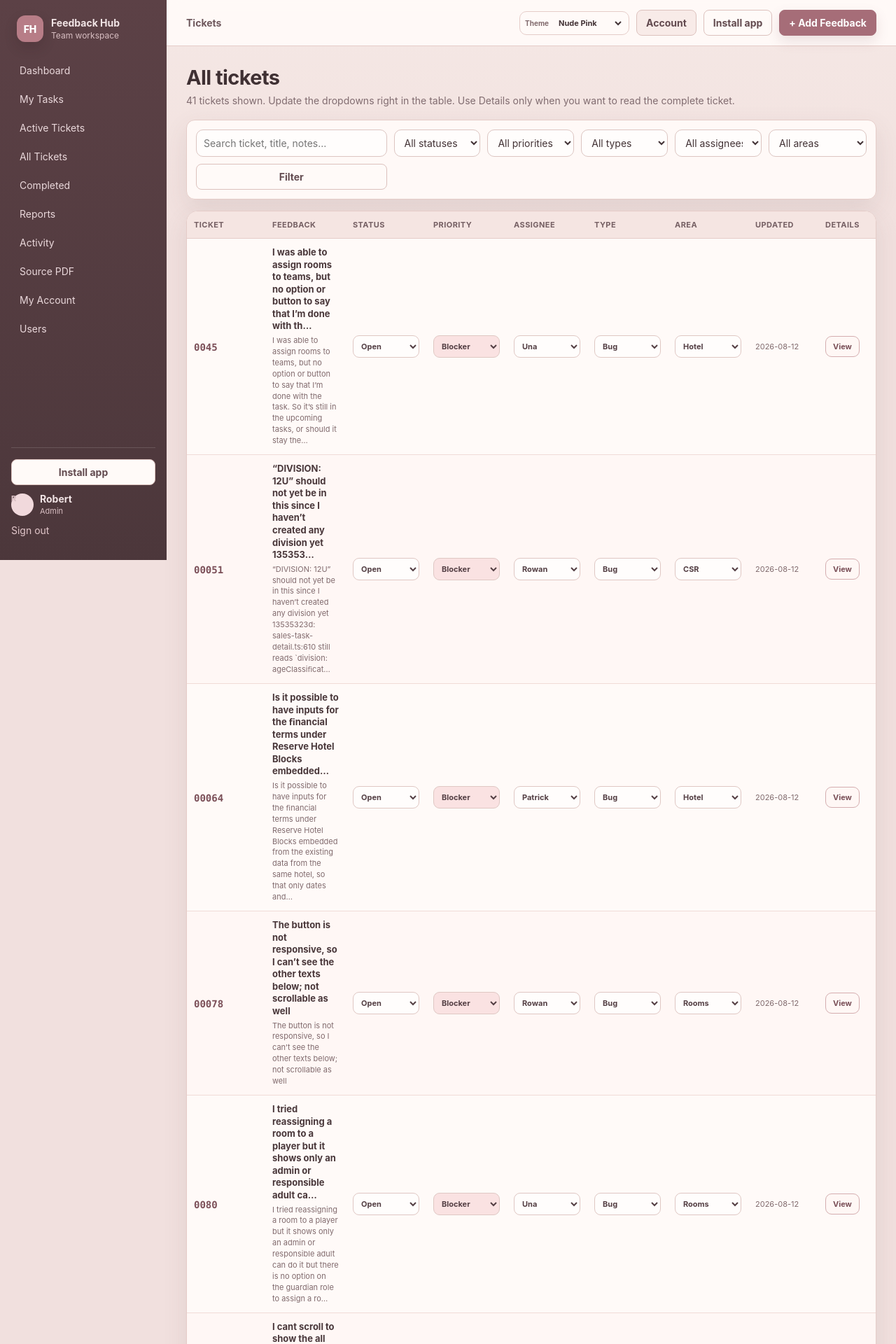
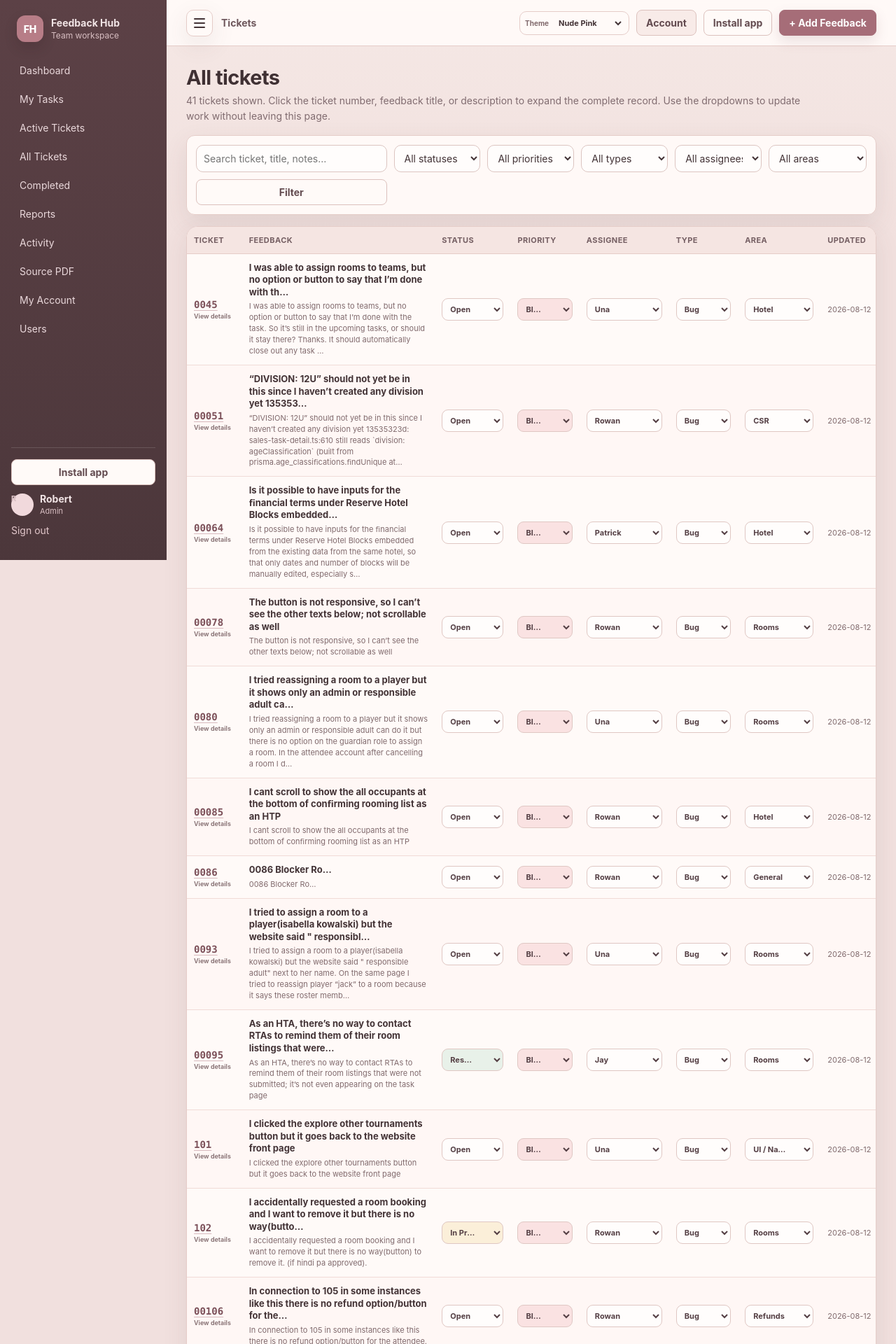
Before and after one commit to antsuantsu23-cyber/iht, a FastAPI app: page /tickets in a window 1280 px wide. Shown: the top 1920 px of the page at 70% size. Run offline with FastAPI, Linux system fonts and the light colour scheme; a user stored in the database is signed in; data comes from the database, SQL or seed files in the repository; tables that the repository leaves empty hold one stand-in row (values such as "Sample post").

Commit message:
Add files via upload

```diff
--- a/templates/base.html
+++ b/templates/base.html
@@ -17,19 +17,19 @@
 <body data-theme="{{ user.theme if user and user.theme else 'pink' }}" data-csrf="{{ csrf_token if user else '' }}">
 {% if user %}
 <div class="app-shell">
-  <aside class="sidebar">
-    <div class="brand"><div class="brand-mark">FH</div><div><strong>Feedback Hub</strong><span>Team workspace</span></div></div>
+  <aside class="sidebar" id="app-sidebar">
+    <div class="brand"><div class="brand-mark">FH</div><div class="sidebar-label"><strong>Feedback Hub</strong><span>Team workspace</span></div></div>
     <nav>
-      <a href="/" class="nav-link">Dashboard</a>
-      <a href="/tickets?view=mine" class="nav-link">My Tasks</a>
-      <a href="/tickets?view=active" class="nav-link">Active Tickets</a>
-      <a href="/tickets" class="nav-link">All Tickets</a>
-      <a href="/tickets?view=completed" class="nav-link">Completed</a>
-      <a href="/reports" class="nav-link">Reports</a>
-      <a href="/activity" class="nav-link">Activity</a>
-      <a href="/source" target="_blank" class="nav-link">Source PDF</a>
-      <a href="/account" class="nav-link">My Account</a>
-      {% if can_manage %}<a href="/users" class="nav-link">Users</a>{% endif %}
+      <a href="/" class="nav-link"><span>Dashboard</span></a>
+      <a href="/tickets?view=mine" class="nav-link"><span>My Tasks</span></a>
+      <a href="/tickets?view=active" class="nav-link"><span>Active Tickets</span></a>
+      <a href="/tickets" class="nav-link"><span>All Tickets</span></a>
+      <a href="/tickets?view=completed" class="nav-link"><span>Completed</span></a>
+      <a href="/reports" class="nav-link"><span>Reports</span></a>
+      <a href="/activity" class="nav-link"><span>Activity</span></a>
+      <a href="/source" target="_blank" class="nav-link"><span>Source PDF</span></a>
+      <a href="/account" class="nav-link"><span>My Account</span></a>
+      {% if can_manage %}<a href="/users" class="nav-link"><span>Users</span></a>{% endif %}
     </nav>
     <div class="sidebar-bottom">
       <button id="install-app" class="button install-button" type="button" hidden>Install app</button>
@@ -39,7 +39,7 @@
   </aside>
   <main class="main">
     <header class="topbar">
-      <div>{% block eyebrow %}Team Feedback Hub{% endblock %}</div>
+      <div class="topbar-left"><button id="sidebar-toggle" class="sidebar-toggle" type="button" aria-controls="app-sidebar" aria-expanded="true" title="Show or hide menu"><span></span><span></span><span></span></button><div>{% block eyebrow %}Team Feedback Hub{% endblock %}</div></div>
       <div class="topbar-actions">
         <label class="theme-quick-picker" title="Change interface color">
           <span>Theme</span>
--- a/templates/tickets.html
+++ b/templates/tickets.html
@@ -6,7 +6,7 @@
 <div class="page-head ticket-page-head">
   <div>
     <h1>{% if filters.view=='mine' %}My tasks{% elif filters.view=='completed' %}Completed tickets{% elif filters.view=='active' %}Active tickets{% else %}All tickets{% endif %}</h1>
-    <p><span id="ticket-count">{{ tickets|length }}</span> ticket{{ '' if tickets|length == 1 else 's' }} shown. Update the dropdowns right in the table. Use Details only when you want to read the complete ticket.</p>
+    <p><span id="ticket-count">{{ tickets|length }}</span> ticket{{ '' if tickets|length == 1 else 's' }} shown. Click the ticket number, feedback title, or description to expand the complete record. Use the dropdowns to update work without leaving this page.</p>
   </div>
 </div>
 
@@ -23,24 +23,29 @@
 
 <div class="panel table-panel ticket-worktable-wrap">
   <table class="data-table ticket-worktable" data-ticket-view="{{ filters.view }}">
+    <colgroup>
+      <col class="w-ticket"><col class="w-feedback"><col class="w-status"><col class="w-priority"><col class="w-assignee"><col class="w-type"><col class="w-area"><col class="w-updated">
+    </colgroup>
     <thead>
       <tr>
-        <th class="col-ticket">Ticket</th>
-        <th class="col-feedback">Feedback</th>
+        <th>Ticket</th>
+        <th>Feedback</th>
         <th>Status</th>
         <th>Priority</th>
         <th>Assignee</th>
         <th>Type</th>
         <th>Area</th>
         <th class="col-updated">Updated</th>
-        <th class="col-details">Details</th>
       </tr>
     </thead>
     {% for t in tickets %}
     <tbody class="ticket-table-group" id="ticket-{{t.id}}" data-ticket-group="{{t.id}}">
       <tr class="ticket-main-row">
-        <td class="ticket-number-cell">
-          <span class="ticket-id">{{t.ticket_no}}</span>
+        <td class="ticket-number-cell" data-label="Ticket">
+          <button class="ticket-open-trigger ticket-number-trigger" type="button" data-ticket-toggle="{{t.id}}" aria-expanded="false" aria-controls="ticket-detail-{{t.id}}">
+            <span class="ticket-id">{{t.ticket_no}}</span>
+            <span class="tap-hint">View details</span>
+          </button>
           {% if t.attachment_count %}<span class="tiny-count">{{t.attachment_count}} file{{'' if t.attachment_count==1 else 's'}}</span>{% endif %}
           <form id="quick-{{t.id}}" class="inline-quick-form" method="post" action="/tickets/{{t.id}}/quick-update" data-quick-ticket data-view="{{filters.view}}" data-current-user="{{user.id}}">
             <input type="hidden" name="csrf_token" value="{{ csrf_token }}">
@@ -48,25 +53,27 @@
             <span class="quick-save-state" data-save-state aria-live="polite"></span>
           </form>
         </td>
-        <td class="feedback-cell">
-          <strong>{{t.title}}</strong>
-          <span>{{t.description[:155]}}{{'…' if t.description|length > 155 else ''}}</span>
+        <td class="feedback-cell" data-label="Feedback">
+          <button class="ticket-open-trigger feedback-trigger" type="button" data-ticket-toggle="{{t.id}}" aria-expanded="false" aria-controls="ticket-detail-{{t.id}}">
+            <strong>{{t.title}}</strong>
+            <span>{{t.description[:210]}}{{'…' if t.description|length > 210 else ''}}</span>
+          </button>
         </td>
-        <td>
+        <td data-label="Status">
           {% if user.role!='viewer' %}
           <select class="inline-select status-select status-value-{{t.status}}" name="status" form="quick-{{t.id}}" data-quick-control aria-label="Status for {{t.ticket_no}}">
             {% for v,l in status_choices %}<option value="{{v}}" {% if t.status==v %}selected{% endif %}>{{l}}</option>{% endfor %}
           </select>
           {% else %}<span class="badge status-{{t.status}}">{{t.status|replace('_',' ')|title}}</span>{% endif %}
         </td>
-        <td>
+        <td data-label="Priority">
           {% if user.role!='viewer' %}
           <select class="inline-select priority-select priority-value-{{t.priority}}" name="priority" form="quick-{{t.id}}" data-quick-control aria-label="Priority for {{t.ticket_no}}">
             {% for v,l in priority_choices %}<option value="{{v}}" {% if t.priority==v %}selected{% endif %}>{{l}}</option>{% endfor %}
           </select>
           {% else %}<span class="badge {{t.priority}}">{{t.priority|title}}</span>{% endif %}
         </td>
-        <td>
+        <td data-label="Assignee">
           {% if user.role!='viewer' %}
           <select class="inline-select" name="assigned_to" form="quick-{{t.id}}" data-quick-control aria-label="Assignee for {{t.ticket_no}}">
             <option value="0" {% if not t.assigned_to %}selected{% endif %}>Unassigned</option>
@@ -74,34 +81,34 @@
           </select>
           {% else %}{{t.assignee_name or 'Unassigned'}}{% endif %}
         </td>
-        <td>
+        <td data-label="Type">
           {% if user.role!='viewer' %}
           <select class="inline-select" name="ticket_type" form="quick-{{t.id}}" data-quick-control aria-label="Type for {{t.ticket_no}}">
             {% for v,l in type_choices %}<option value="{{v}}" {% if t.ticket_type==v %}selected{% endif %}>{{l}}</option>{% endfor %}
           </select>
           {% else %}{{t.ticket_type|replace('_',' ')|title}}{% endif %}
         </td>
-        <td>
+        <td data-label="Area">
           {% if user.role!='viewer' %}
           <select class="inline-select" name="area" form="quick-{{t.id}}" data-quick-control aria-label="Area for {{t.ticket_no}}">
             {% for a in areas %}<option value="{{a}}" {% if t.area==a %}selected{% endif %}>{{a}}</option>{% endfor %}
           </select>
           {% else %}{{t.area or 'General'}}{% endif %}
         </td>
-        <td class="updated-cell">{{t.updated_at[:10] if t.updated_at else '—'}}</td>
-        <td>
-          <button class="table-detail-button" type="button" data-ticket-toggle="{{t.id}}" aria-expanded="false" aria-controls="ticket-detail-{{t.id}}">View</button>
-        </td>
+        <td class="updated-cell col-updated" data-label="Updated">{{t.updated_at[:10] if t.updated_at else '—'}}</td>
       </tr>
       <tr class="ticket-detail-row" id="ticket-detail-{{t.id}}" hidden>
-        <td colspan="9">
+        <td colspan="8">
           <div class="ticket-inline-detail">
             <div class="inline-detail-top">
               <div>
                 <span class="ticket-id">{{t.ticket_no}}</span>
                 <h2>{{t.title}}</h2>
               </div>
-              {% if user.role!='viewer' %}<a class="button subtle" href="/tickets/{{t.id}}/edit">Edit text fields</a>{% endif %}
+              <div class="inline-detail-actions">
+                <button class="button subtle" type="button" data-ticket-toggle="{{t.id}}">Collapse</button>
+                {% if user.role!='viewer' %}<a class="button subtle" href="/tickets/{{t.id}}/edit">Edit text fields</a>{% endif %}
+              </div>
             </div>
 
             <div class="detail-content-grid">
@@ -117,8 +124,8 @@
                   <div><span>Environment</span>
                     {% if user.role!='viewer' %}<input class="inline-text-input" name="environment" form="quick-{{t.id}}" data-quick-control value="{{t.environment or ''}}" placeholder="Staging">{% else %}<strong>{{t.environment or '—'}}</strong>{% endif %}
                   </div>
-                  <div><span>Due date</span><strong>{{t.due_date or '—'}}</strong></div>
                   <div><span>Related tickets</span><strong>{{t.related_tickets or '—'}}</strong></div>
+                  <div><span>Source page</span><strong>{{t.source_page or '—'}}</strong></div>
                 </div>
               </section>
 
@@ -138,7 +145,18 @@
               {% endif %}
 
               <section class="detail-block detail-block-wide evidence-inline-block">
-                <h3>Links and files</h3>
+                <h3>Links and photos</h3>
+                {% set image_attachments = t.attachments|selectattr('is_image')|list %}
+                {% if image_attachments %}
+                <div class="ticket-photo-gallery">
+                  {% for a in image_attachments %}
+                  <a href="/attachments/{{a.id}}" target="_blank" class="ticket-photo" title="{{a.filename}}">
+                    <img src="/attachments/{{a.id}}/preview" alt="{{a.filename}}" loading="lazy">
+                    <span>{{a.filename}}</span>
+                  </a>
+                  {% endfor %}
+                </div>
+                {% endif %}
                 <div class="evidence-columns">
                   <div>
                     {% if t.links %}<div class="link-list compact-links">{% for l in t.links %}<a href="{{l.url}}" target="_blank" rel="noopener"><span>↗</span><div><strong>{{l.label or 'Related link'}}</strong><small>{{l.url}}</small></div></a>{% endfor %}</div>{% else %}<p class="muted">No links yet.</p>{% endif %}
@@ -156,7 +174,7 @@
                       <input type="hidden" name="csrf_token" value="{{ csrf_token }}"><input type="hidden" name="return_to" value="{{ return_to }}">
                       <div class="dropzone compact-dropzone" data-dropzone tabindex="0">
                         <input class="dropzone-input" type="file" name="files" multiple accept="image/*,.pdf,.txt,.csv,.doc,.docx,.xls,.xlsx,.ppt,.pptx">
-                        <div class="dropzone-copy"><strong>Drop or paste files</strong><span>Command+V also works for screenshots.</span></div>
+                        <div class="dropzone-copy"><strong>Drop or paste photos/files</strong><span>Command+V works for screenshots.</span></div>
                         <div class="dropzone-preview" data-dropzone-preview></div>
                       </div>
                       <button class="button" type="submit">Upload selected</button>
@@ -181,7 +199,7 @@
       </tr>
     </tbody>
     {% else %}
-    <tbody><tr><td colspan="9" class="empty">No matching tickets.</td></tr></tbody>
+    <tbody><tr><td colspan="8" class="empty">No matching tickets.</td></tr></tbody>
     {% endfor %}
   </table>
 </div>
```
